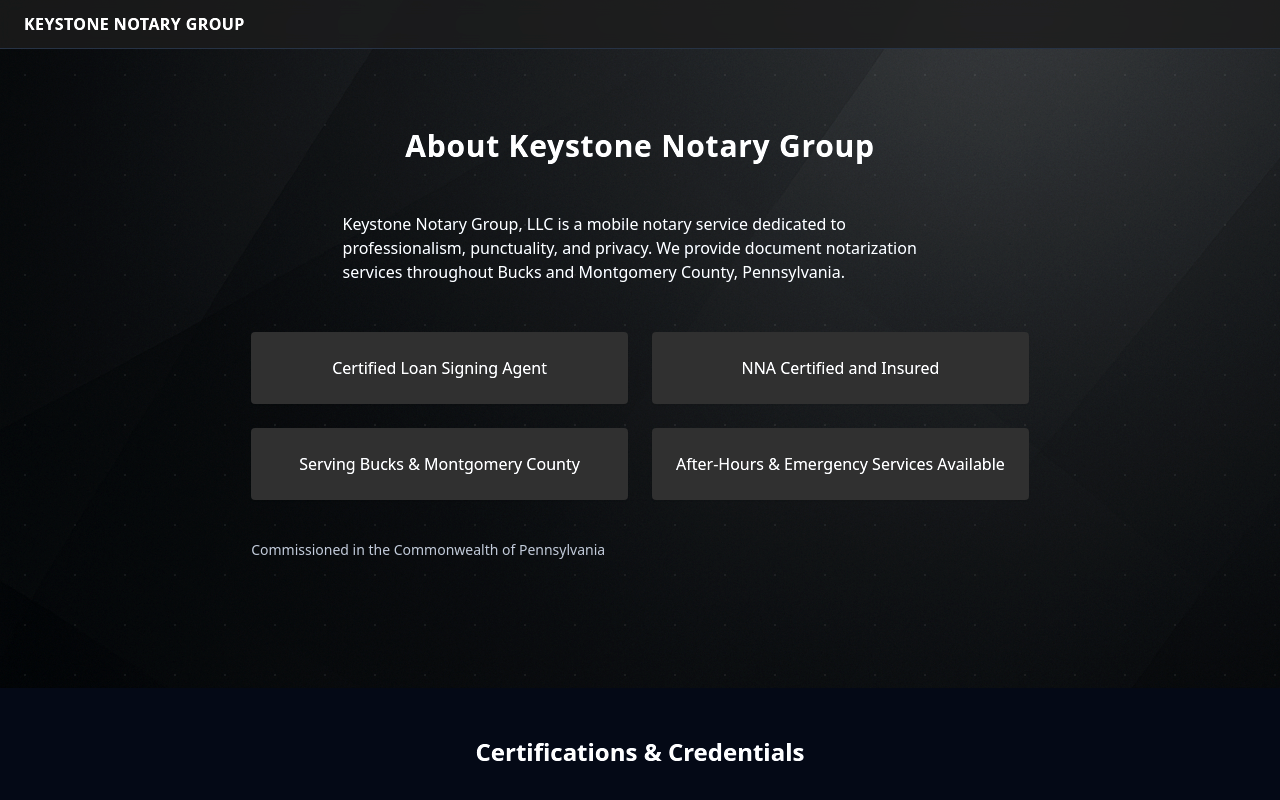
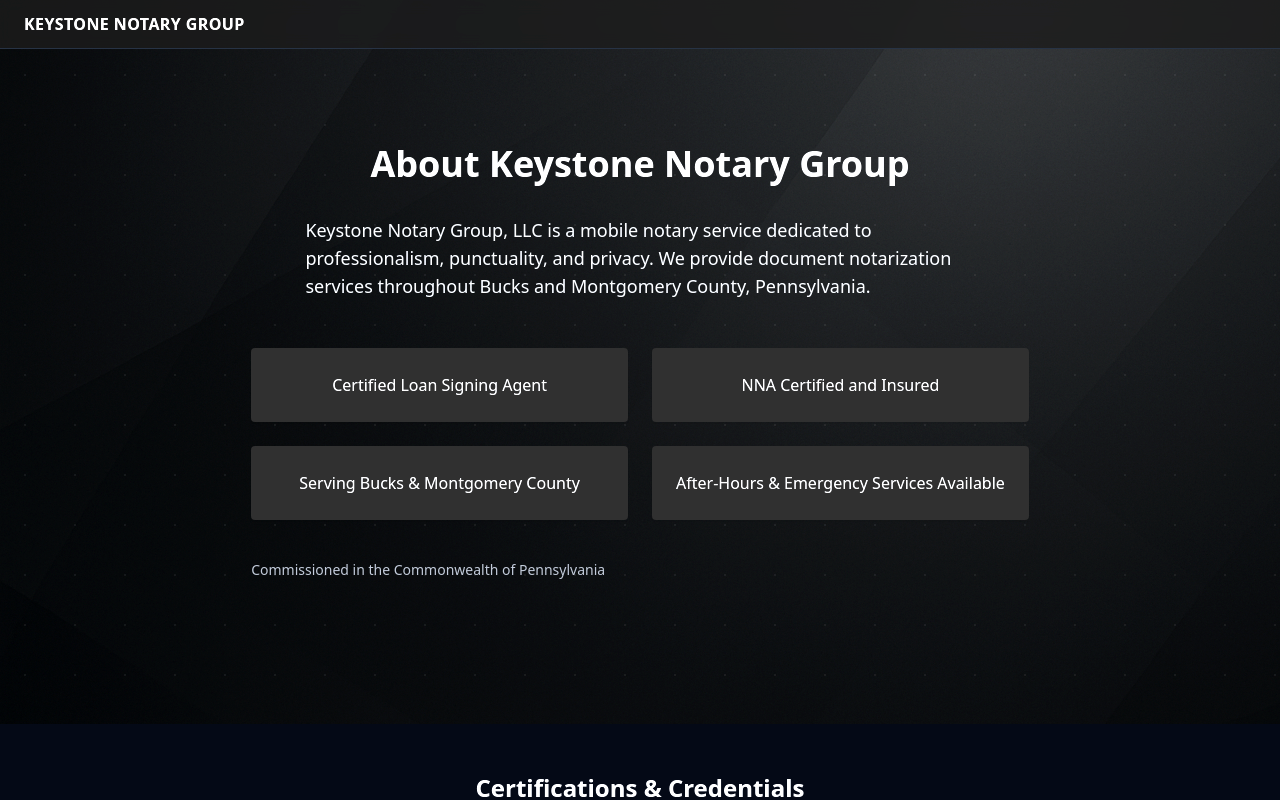
Before and after one commit to BikerViking/keystone-site, a React (Create React App) app: page /about in a window 1280 px wide. Shown: the top 800 px of the page. Built offline with nearby package versions, Linux system fonts and the light colour scheme.

Commit message:
refactor typography

```diff
--- a/src/components/LandingHero.jsx
+++ b/src/components/LandingHero.jsx
@@ -55,7 +55,7 @@ export default function LandingHero() {
     >
       <section
         id="home"
-        className="relative flex min-h-screen w-full flex-col items-center justify-center bg-black text-gray-200 overflow-hidden py-24 sm:py-32"
+        className="relative flex min-h-screen w-full flex-col items-center justify-center bg-black text-gray-200 overflow-hidden py-12 lg:py-20"
       >
         <div
           className="absolute inset-0 z-0 bg-cover bg-center opacity-40"
@@ -67,7 +67,7 @@ export default function LandingHero() {
           aria-hidden="true"
         ></div>
 
-        <div className="relative z-10 mx-auto w-full max-w-screen-md px-4 py-12 text-center sm:py-16">
+        <div className="relative z-10 mx-auto w-full max-w-screen-md px-4 py-12 lg:py-20 text-center">
           <div className="flex flex-col items-center">
             <img
               src="/logo.PNG"
@@ -98,7 +98,7 @@ export default function LandingHero() {
       <section
         id="about"
         aria-label="About"
-        className="flex min-h-screen w-full flex-col items-center justify-center bg-neutral-900 px-4 py-24 text-gray-200 sm:px-6 sm:py-32 lg:px-8"
+        className="flex min-h-screen w-full flex-col items-center justify-center bg-neutral-900 px-4 py-12 lg:py-20 text-gray-200 sm:px-6 lg:px-8"
       >
         <div className="mx-auto max-w-screen-lg text-center">
           <h2 className="mb-8 text-3xl font-bold sm:mb-12">
@@ -137,7 +137,7 @@ export default function LandingHero() {
       <section
         id="services"
         aria-label="Services"
-        className="flex min-h-screen w-full flex-col items-center justify-center bg-neutral-800 px-4 py-24 text-gray-200 sm:px-6 sm:py-32 lg:px-8"
+        className="flex min-h-screen w-full flex-col items-center justify-center bg-neutral-800 px-4 py-12 lg:py-20 text-gray-200 sm:px-6 lg:px-8"
       >
         <div className="mx-auto w-full max-w-screen-lg">
           <h2 className="mb-8 text-center text-3xl font-bold sm:mb-12">
@@ -185,7 +185,7 @@ export default function LandingHero() {
       <section
         id="service-area"
         aria-label="Service Area"
-        className="flex min-h-screen w-full flex-col items-center justify-center bg-neutral-900 px-4 py-24 text-gray-200 sm:px-6 sm:py-32 lg:px-8"
+        className="flex min-h-screen w-full flex-col items-center justify-center bg-neutral-900 px-4 py-12 lg:py-20 text-gray-200 sm:px-6 lg:px-8"
       >
         <div className="mx-auto w-full max-w-screen-lg text-center">
           <h2 className="mb-8 text-3xl font-bold sm:mb-12">Service Area</h2>
@@ -208,7 +208,7 @@ export default function LandingHero() {
       <section
         id="faq"
         aria-label="Frequently Asked Questions"
-        className="flex min-h-screen w-full flex-col items-center justify-center bg-neutral-900 px-4 py-24 text-gray-200 sm:px-6 sm:py-32 lg:px-8"
+        className="flex min-h-screen w-full flex-col items-center justify-center bg-neutral-900 px-4 py-12 lg:py-20 text-gray-200 sm:px-6 lg:px-8"
       >
         <div className="mx-auto w-full max-w-screen-lg">
           <h2 className="mb-8 text-center text-3xl font-bold sm:mb-12">
@@ -263,7 +263,7 @@ export default function LandingHero() {
       <section
         id="contact"
         aria-label="Contact"
-        className="flex min-h-screen w-full flex-col items-center justify-center bg-neutral-800 px-4 py-24 text-gray-200 sm:px-6 sm:py-32 lg:px-8"
+        className="flex min-h-screen w-full flex-col items-center justify-center bg-neutral-800 px-4 py-12 lg:py-20 text-gray-200 sm:px-6 lg:px-8"
       >
         <div className="mx-auto w-full max-w-screen-lg">
           <h2 className="mb-8 text-center text-3xl font-bold sm:mb-12">
--- a/src/index.css
+++ b/src/index.css
@@ -8,4 +8,13 @@
     @apply bg-cover bg-center bg-no-repeat min-h-screen;
     background-image: url('../public/bg-texture.PNG');
   }
+  h1 {
+    @apply text-3xl sm:text-4xl font-extrabold;
+  }
+  h2 {
+    @apply text-2xl sm:text-3xl font-bold;
+  }
+  p {
+    @apply leading-relaxed;
+  }
 }
--- a/src/pages/NotFound.jsx
+++ b/src/pages/NotFound.jsx
@@ -7,10 +7,10 @@ export default function NotFound() {
     <LayoutWrapper>
       <section
         aria-label="Page not found"
-        className="mx-auto max-w-screen-lg px-4 py-12 text-center text-gray-200 sm:px-6 sm:py-16 lg:px-8"
+        className="mx-auto max-w-screen-lg px-4 py-12 lg:py-20 text-center text-gray-200 sm:px-6 lg:px-8"
       >
-        <h1 className="mb-4 text-2xl font-semibold sm:text-3xl">404 – Page Not Found</h1>
-        <p className="mb-8 text-gray-400">Sorry, the page you are looking for doesn\'t exist.</p>
+        <h1 className="mb-4 font-extrabold">404 – Page Not Found</h1>
+        <p className="mb-8 text-base sm:text-lg text-gray-400">Sorry, the page you are looking for doesn\'t exist.</p>
         <Link
           to="/"
           className="inline-block rounded-md bg-blue-600 px-6 min-h-[48px] py-2 font-semibold text-white transition-colors hover:bg-blue-500 active:bg-blue-700 focus:outline-none focus:ring-2 focus:ring-blue-600 focus:ring-offset-2 focus:ring-offset-neutral-900"
--- a/src/pages/about.jsx
+++ b/src/pages/about.jsx
@@ -6,12 +6,12 @@ export default function AboutPage() {
     <LayoutWrapper>
       <section
         aria-label="About"
-        className="mx-auto max-w-screen-lg px-4 py-12 text-gray-200 sm:px-6 sm:py-16 lg:px-8"
+        className="mx-auto max-w-screen-lg px-4 py-12 lg:py-20 text-gray-200 sm:px-6 lg:px-8"
       >
-        <h1 className="mb-8 text-center text-2xl font-semibold tracking-wide sm:mb-12 sm:text-3xl">
+        <h1 className="mb-8 text-center font-extrabold">
           About Keystone Notary Group
         </h1>
-        <p className="mx-auto max-w-prose text-left text-gray-300">
+        <p className="mx-auto max-w-prose text-left text-base sm:text-lg text-gray-300">
           Keystone Notary Group, LLC is a mobile notary service dedicated to professionalism,
           punctuality, and privacy. We provide document notarization services throughout Bucks
           and Montgomery County, Pennsylvania.
--- a/src/pages/contact.jsx
+++ b/src/pages/contact.jsx
@@ -18,9 +18,9 @@ export default function ContactPage() {
       <section
         id="contact"
         aria-label="Contact"
-        className="bg-neutral-800 mx-auto max-w-screen-lg px-4 py-12 text-gray-200 sm:px-6 sm:py-16 lg:px-8"
+        className="bg-neutral-800 mx-auto max-w-screen-lg px-4 py-12 lg:py-20 text-gray-200 sm:px-6 lg:px-8"
       >
-        <h1 className="mb-8 text-center text-2xl font-semibold tracking-wide sm:mb-12 sm:text-3xl">
+        <h1 className="mb-8 text-center font-extrabold">
           Contact
         </h1>
         <form onSubmit={handleSubmit} className="space-y-6 sm:space-y-8">
@@ -90,7 +90,7 @@ export default function ContactPage() {
         <p className="mt-8 text-sm text-gray-400 sm:mt-10">
           Please mention the type of document or notarization service you are requesting.
         </p>
-        <div className="mt-4 space-y-2 text-sm text-gray-300">
+        <div className="mt-4 space-y-2 text-base sm:text-lg text-gray-300">
           <p>
             <strong>Phone:</strong>{" "}
             <a
--- a/src/pages/faq.jsx
+++ b/src/pages/faq.jsx
@@ -38,9 +38,9 @@ export default function FaqPage() {
     <LayoutWrapper>
       <section
         aria-label="Frequently Asked Questions"
-        className="bg-neutral-900 mx-auto max-w-screen-lg px-4 py-12 text-gray-200 sm:px-6 sm:py-16 lg:px-8"
+        className="bg-neutral-900 mx-auto max-w-screen-lg px-4 py-12 lg:py-20 text-gray-200 sm:px-6 lg:px-8"
       >
-        <h1 className="mb-8 text-center text-2xl font-semibold tracking-wide sm:mb-12 sm:text-3xl">
+        <h1 className="mb-8 text-center font-extrabold">
           Frequently Asked Questions
         </h1>
         <dl className="space-y-6 sm:space-y-8">
@@ -81,7 +81,7 @@ export default function FaqPage() {
           ))}
         </dl>
         <div className="mt-12 rounded-lg border border-blue-500/30 bg-neutral-800 p-6 text-center shadow-inner">
-          <h2 className="mb-4 text-xl font-semibold text-gray-100">
+          <h2 className="mb-4 font-bold text-gray-100">
             Still have questions?
           </h2>
           <Link
--- a/src/pages/services.jsx
+++ b/src/pages/services.jsx
@@ -6,9 +6,9 @@ export default function ServicesPage() {
     <LayoutWrapper>
       <section
         aria-label="Services"
-        className="bg-neutral-800 mx-auto max-w-screen-lg px-4 py-12 text-gray-200 sm:px-6 sm:py-16 lg:px-8"
+        className="bg-neutral-800 mx-auto max-w-screen-lg px-4 py-12 lg:py-20 text-gray-200 sm:px-6 lg:px-8"
       >
-        <h1 className="mb-8 text-center text-2xl font-semibold tracking-wide sm:mb-12 sm:text-3xl">
+        <h1 className="mb-8 text-center font-extrabold">
           Our Services
         </h1>
 
```
